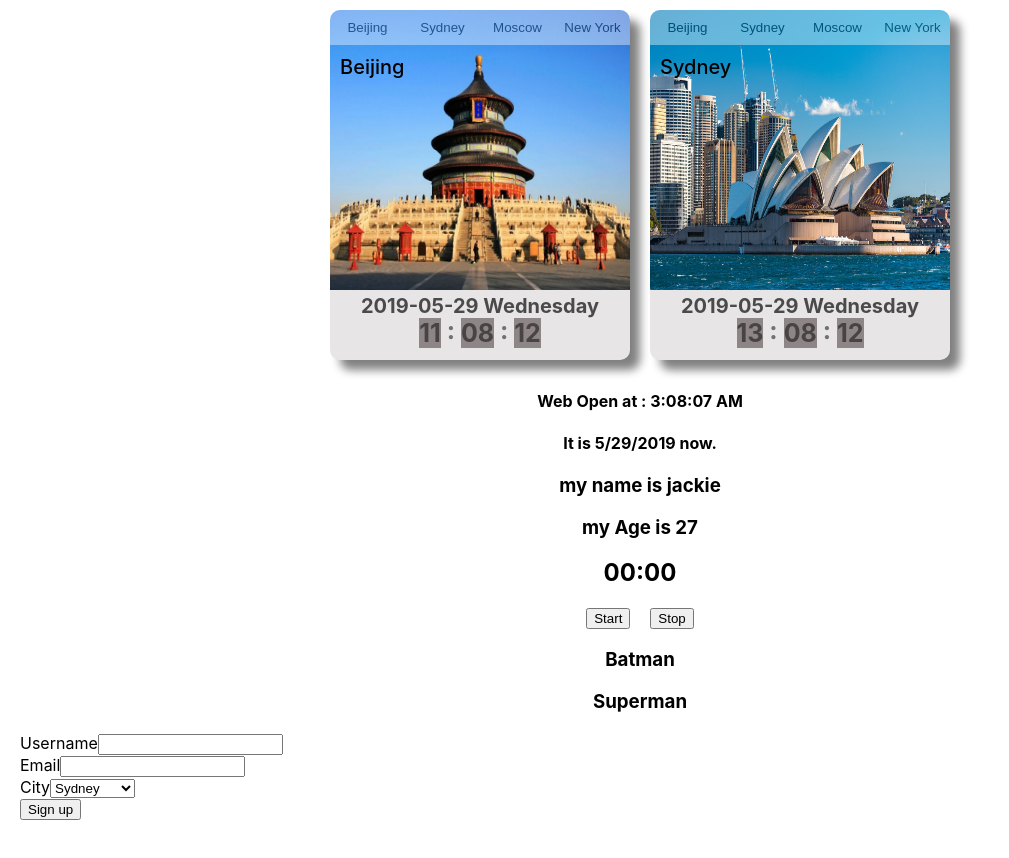
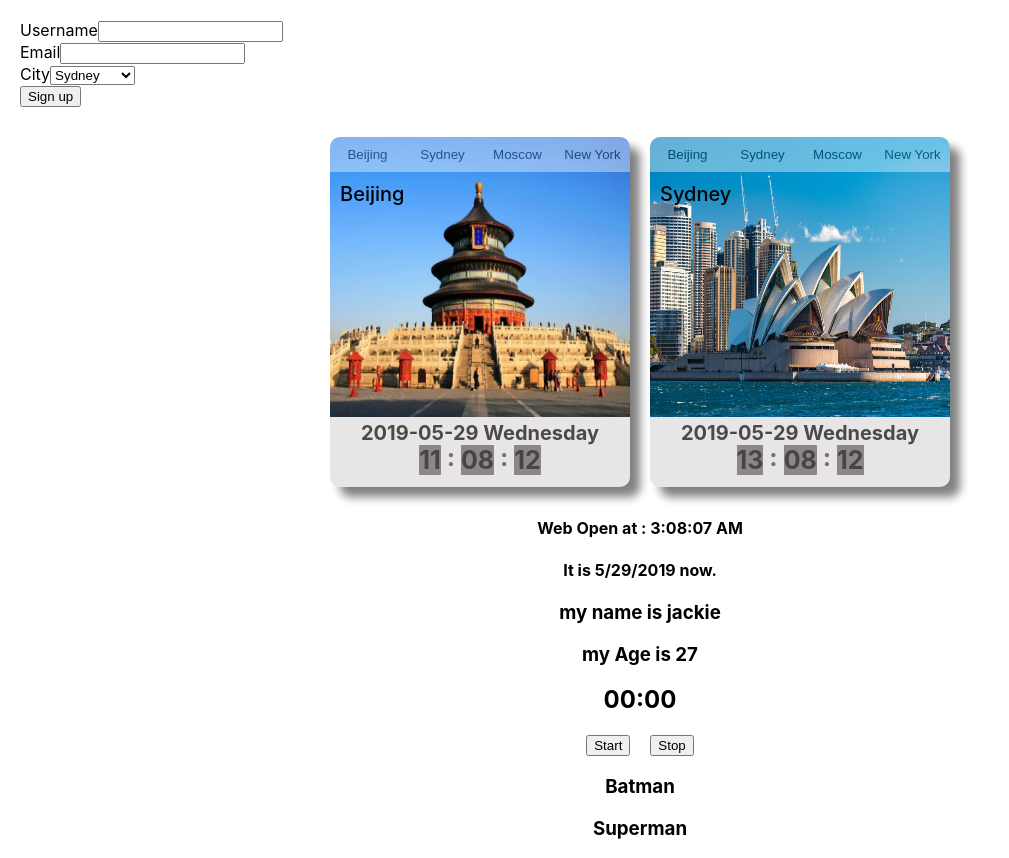
Before and after one commit to maxzhang686/timezone, a React (Create React App) app: page / in a window 1280 px wide. Shown: the whole page, without its empty margins (0-1009 px from the left). Built offline with nearby package versions, Linux system fonts and the light colour scheme.

Commit message:
signup form

```diff
--- a/src/App.js
+++ b/src/App.js
@@ -40,6 +40,7 @@ class App extends Component {
   render() {
     return (
       <div>
+        <Formhang/>
         <div className="App">
             {/* <Card  title={title[0]} subTitle={subTitle[0]} img={img[0]}/>
             <Card  title={title[1]} subTitle={subTitle[1]} img={img[0]}/>
@@ -54,7 +55,7 @@ class App extends Component {
             <List superheroes={superheroes} />
 
         </div>
-            <Formhang/>
+
 
 
       </div>
--- a/src/component/Form.js
+++ b/src/component/Form.js
@@ -8,7 +8,7 @@ class Formhang extends React.Component{
         this.state = {
         username:'',
         email:'',
-        city:''
+        city:'Sydney'
         };
     }
     // handleUsernameChange(e) {
@@ -24,7 +24,7 @@ class Formhang extends React.Component{
     // handleUsernameChange =(event)=>{
     //     this.setState({username: event.target.value})
     // }
-    handleFieldChange(e) {
+    handleFieldChange= (e) =>   {
         this.setState({
         [e.target.name]: e.target.value,
         });
@@ -34,6 +34,11 @@ class Formhang extends React.Component{
          e.preventDefault();
          console.log('Sumitted:');
          console.log(this.state);
+         this.setState({
+            username:'',
+            email:'',
+            city:'Sydney'
+         });
     }
 
 
--- a/src/utilities/index.js
+++ b/src/utilities/index.js
@@ -1,13 +1,22 @@
 export function parseDuration(ms) {
-  const seconds = Math.floor(ms/1000);
-  const minutes = Math.floor(seconds/60);
+  // const seconds = Math.floor(ms/1000);
+  let second = (""+(Math.floor(ms/ 1000) % 60)).slice(-2);
+  const seconds = second;
+
+  const minutes = Math.floor(ms/1000/60);
 
   return { seconds, minutes };
   }
 
 export function padLeft(number) {
 
+
+
 if (number < 10) {
     return `0${number}`;
   }
-    return `${number}`;}
+    return `${number}`;
+
+
+
+}
```
